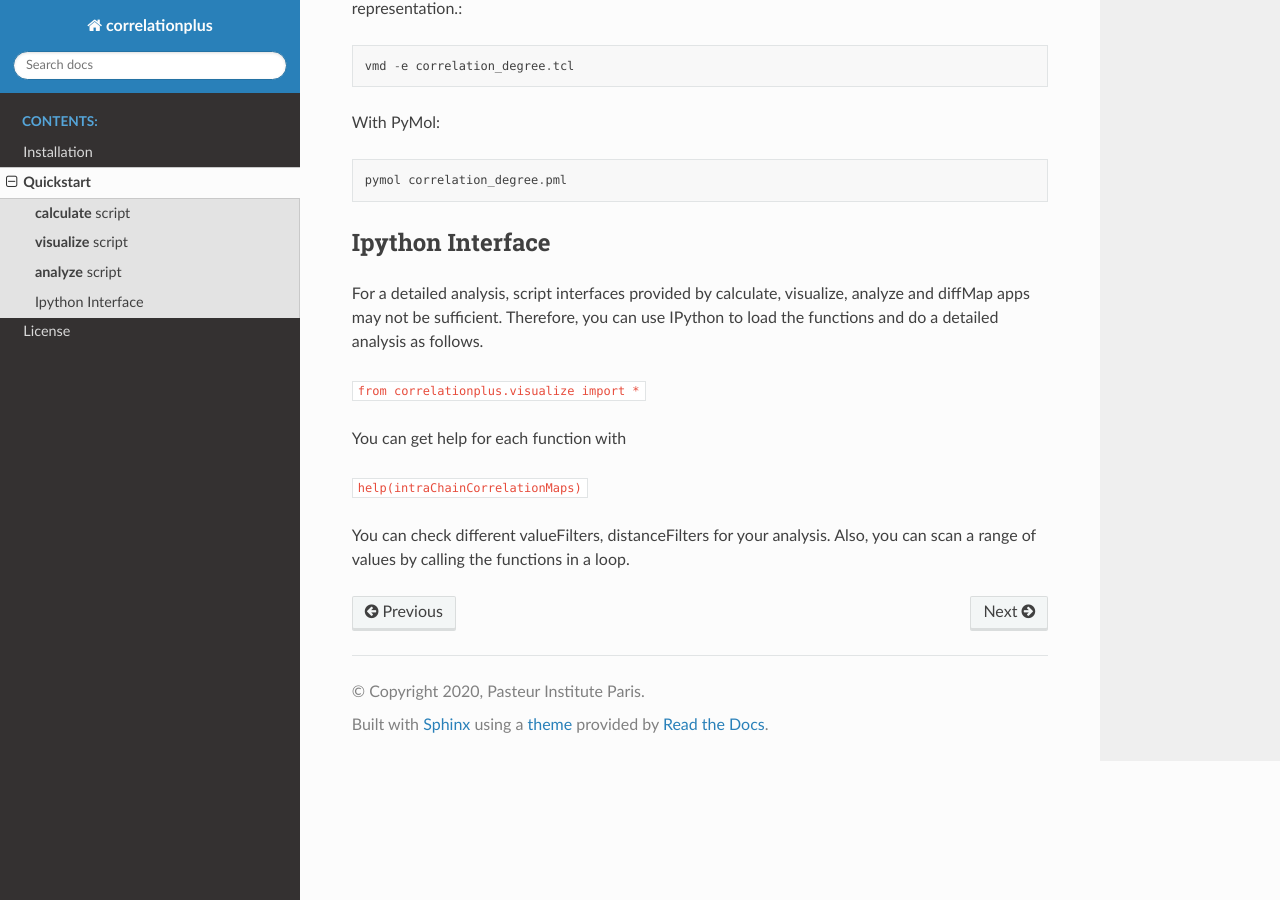
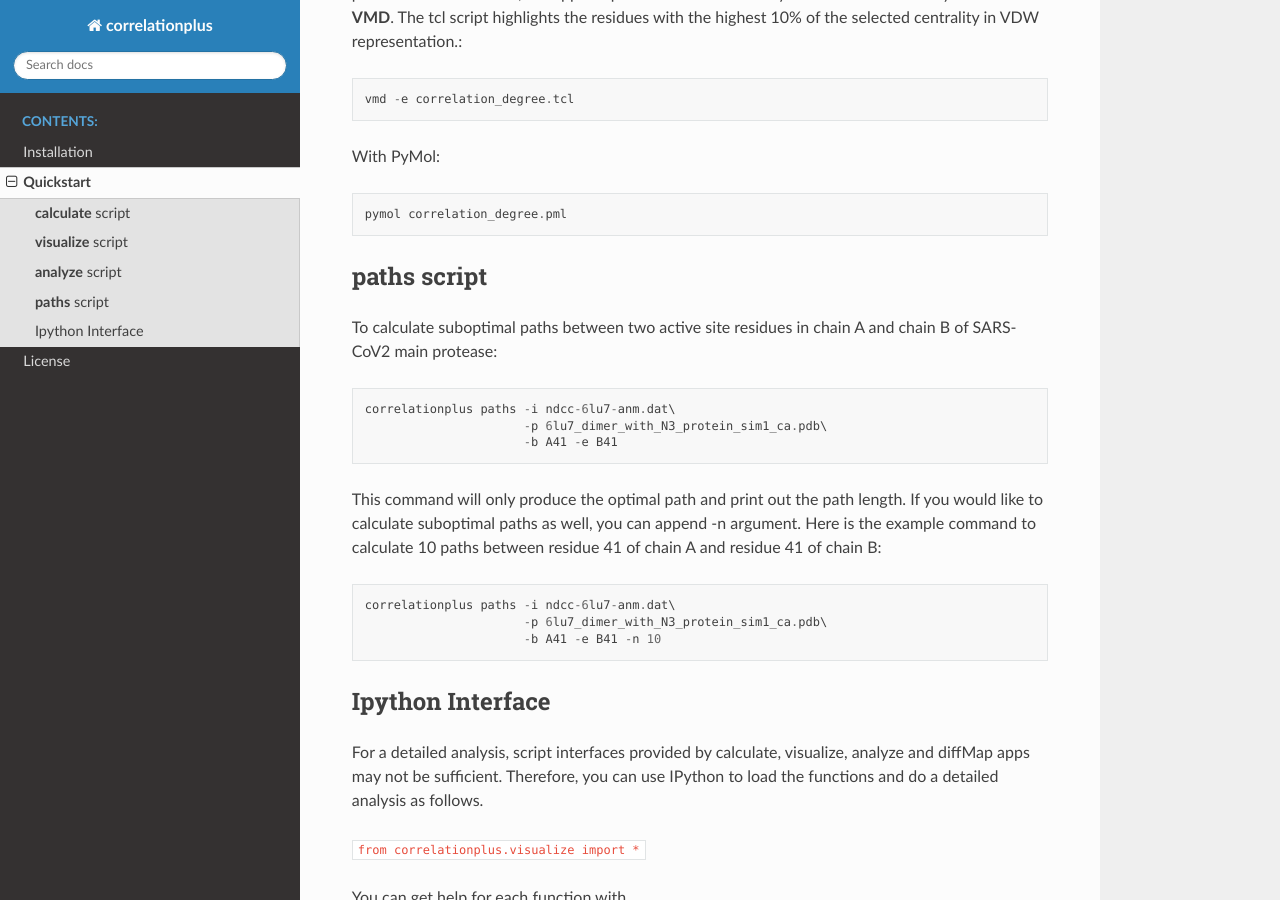
Before and after one commit to tekpinar/correlationplus, a Sphinx documentation site: the page built from docs/quickstart.rst, in a window 1280 px wide and 900 px high, scrolled down 3146 px. Built offline with Sphinx 7.4.7 and the Read the Docs theme 2.0.0, drawn with Linux system fonts in a browser that asks for light colours; some of the changed text lies outside the part shown.

Commit message:
Update quickstart.rst

```diff
--- a/docs/quickstart.rst
+++ b/docs/quickstart.rst
@@ -5,14 +5,17 @@ There are three main scrips of correlationplus package:
 * calculate
 * visualize
 * analyze
+* paths
 
-You can find more information about each module as follows::
+You can find more information about each script as follows::
 
     correlationplus calculate -h
 
     correlationplus visualize -h
 
     correlationplus analyze -h
+
+    correlationplus paths -h
 
 Here are some examples of the correlationplus commandline interface.
 You can find all required files in the examples folder at our `github page <https://github.com/tekpinar/correlationplus>`_
@@ -66,7 +69,7 @@ and all individual intra-chain correlations, if exist. Moreover, the program
 will give you inter-chain correlations, if you have more than one chain.
 
 You can analyze the correlations with `VMD <https://www.ks.uiuc.edu/Research/vmd/>`_ just by loading the tcl files produced by
-visualize app. To reduce the clutter, the command above will only dump the correlations greater than 0.75 to your tcl or pml file.
+visualize app.  To reduce the clutter, the command above will only dump the correlations greater than 0.75 to your tcl or pml file.
 If you would like to visualize an interval, you can specify the maximal value as well with '-x ' parameter.
 
 You can call VMD and go to *Extensions->Tk Console menu*.
@@ -130,6 +133,25 @@ With PyMol::
 
   pymol correlation_degree.pml
 
+**paths** script
+------------------
+To calculate suboptimal paths between two active site residues in chain A and chain B of
+SARS-CoV2 main protease::
+
+    correlationplus paths -i ndcc-6lu7-anm.dat\
+              		  -p 6lu7_dimer_with_N3_protein_sim1_ca.pdb\
+              		  -b A41 -e B41
+
+This command will only produce the optimal path and print out the path length. If you would like
+to calculate suboptimal paths as well, you can append -n argument. Here is the example command to
+calculate 10 paths between residue 41 of chain A and residue 41 of chain B::
+
+    correlationplus paths -i ndcc-6lu7-anm.dat\
+              		  -p 6lu7_dimer_with_N3_protein_sim1_ca.pdb\
+              		  -b A41 -e B41 -n 10
+
+
+
 Ipython Interface
 -----------------
 For a detailed analysis, script interfaces provided by calculate, visualize, analyze and
```
